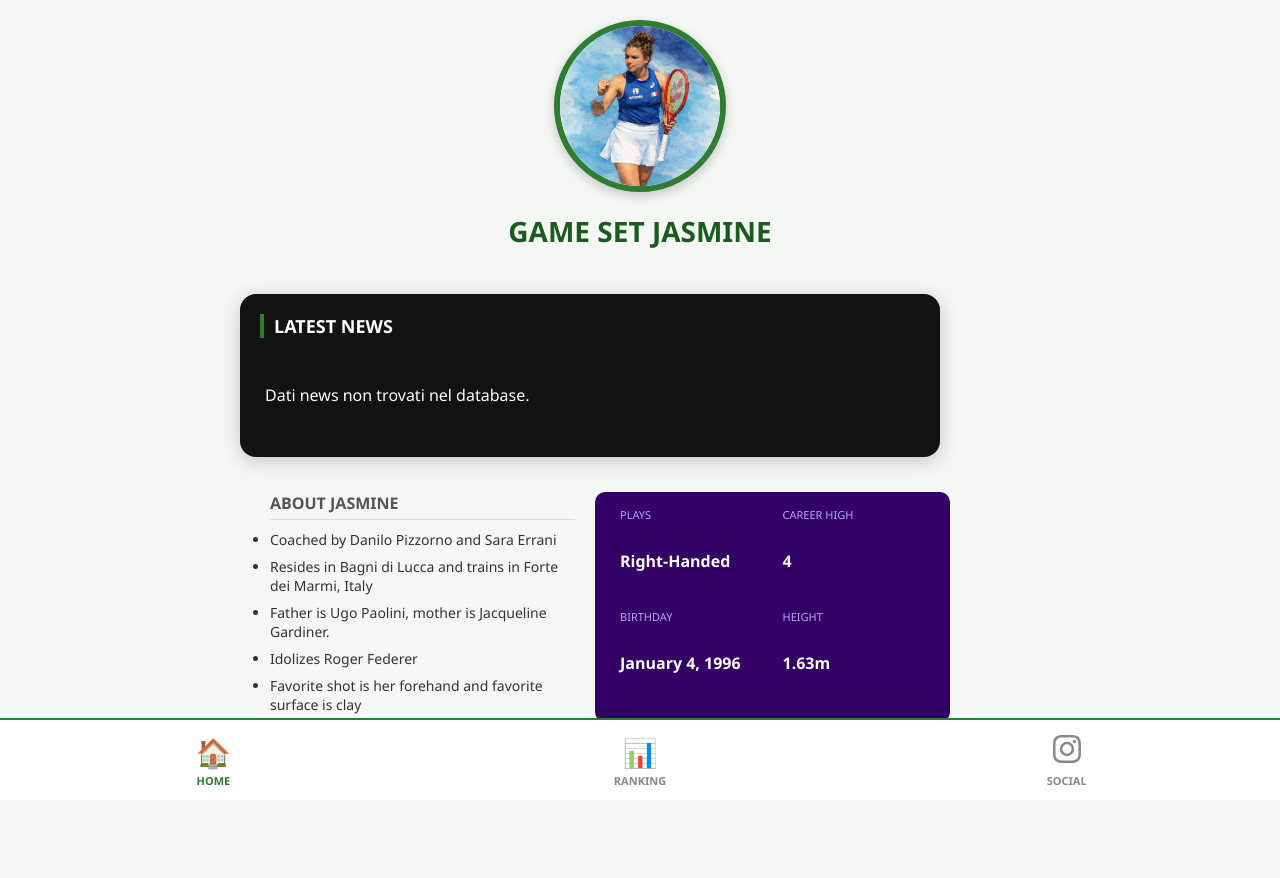
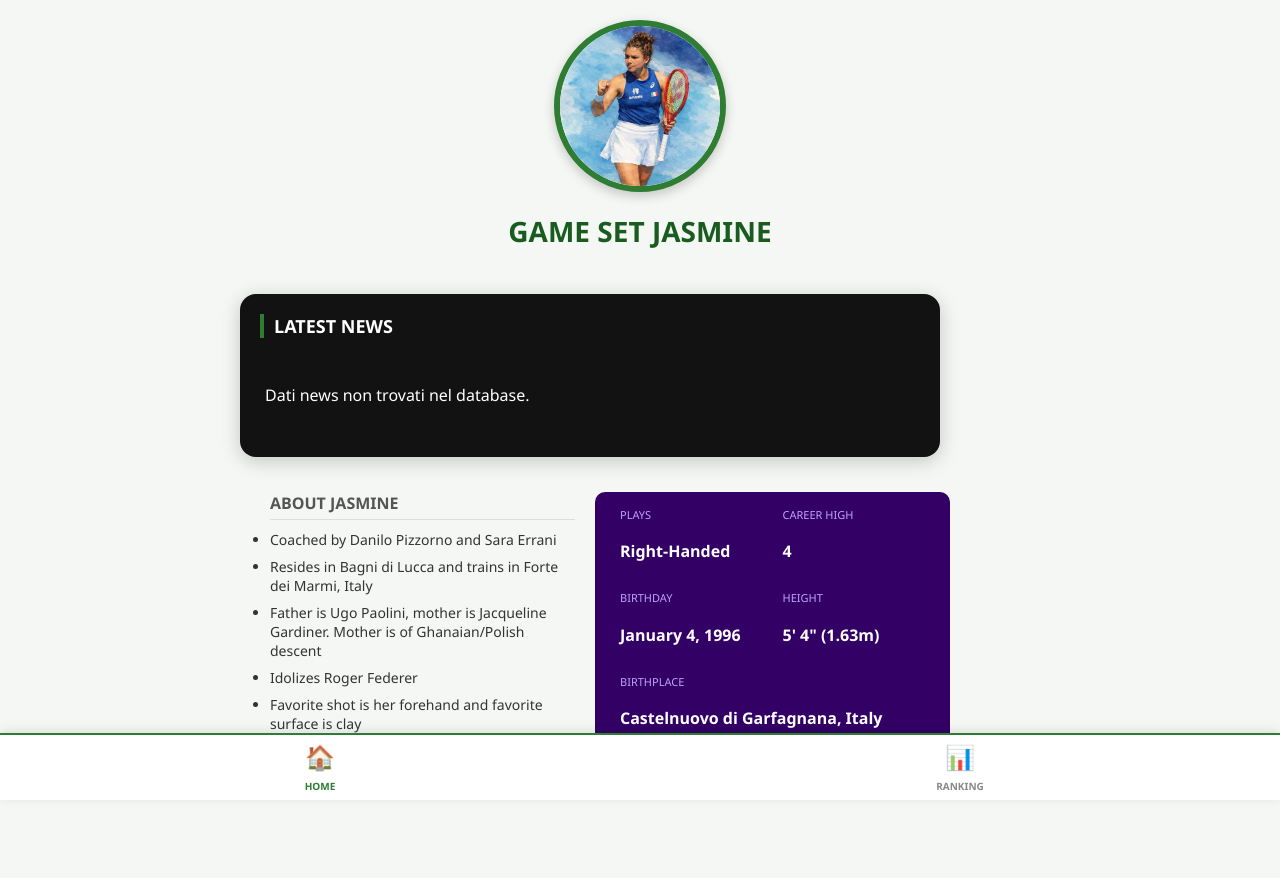
Before and after one commit to federai932/jasmine-live, a Flask app: page / in a window 1280 px wide. Before the commit the page ends 785 px from the top, so only its background shows below. Run offline with Flask 3, Linux system fonts and the light colour scheme; data that the repository does not hold is empty.

Commit message:
index.html

```diff
--- a/templates/index.html
+++ b/templates/index.html
@@ -2,11 +2,11 @@
 <html lang="it">
 <head>
     <meta charset="UTF-8">
-    <meta name="viewport" content="width=device-width, initial-scale=1.0, maximum-scale=1.0, user-scalable=no">
-    <title>Game Set Jasmine | App</title>
+    <meta name="viewport" content="width=device-width, initial-scale=1.0">
+    <title>Game Set Jasmine | Live Ranking</title>
     <style>
-        /* --- IL TUO STILE ORIGINALE (BIO, NEWS, TABELLE) - IDENTICO --- */
-        body { font-family: 'Segoe UI', Arial, sans-serif; background-color: #f4f7f4; display: flex; flex-direction: column; align-items: center; padding: 20px; margin: 0; padding-bottom: 100px; }
+        /* --- IL TUO STILE ORIGINALE (COPIATO INTEGRALMENTE) --- */
+        body { font-family: 'Segoe UI', Arial, sans-serif; background-color: #f4f7f4; display: flex; flex-direction: column; align-items: center; padding: 20px; margin: 0; padding-bottom: 80px; }
         h1 { color: #1a5c20; text-transform: uppercase; margin-top: 10px; font-size: 28px; }
         .image-container { width: 160px; height: 160px; border-radius: 50%; border: 6px solid #2e7d32; overflow: hidden; display: flex; justify-content: center; align-items: center; background-color: white; box-shadow: 0 4px 12px rgba(0,0,0,0.2); margin-bottom: 10px; }
         .image-container img { width: 100%; height: 100%; object-fit: cover; object-position: center 10%; transform: scale(1.1); }
@@ -14,6 +14,15 @@
         .news-wrapper h2 { font-size: 18px; margin-top: 0; margin-bottom: 15px; border-left: 4px solid #2e7d32; padding-left: 10px; text-transform: uppercase; }
         .news-scroll-container { display: flex; overflow-x: auto; padding: 15px 5px; gap: 15px; }
         .news-item { background: #1e1e1e; padding: 10px; border-radius: 10px; text-decoration: none; color: white; display: flex; border: 1px solid #333; overflow: hidden; transition: all 0.3s cubic-bezier(0.175, 0.885, 0.32, 1.275); flex: 0 0 280px; height: 100px; position: relative; }
+        .news-item:hover { background: #252525; border-color: #2e7d32; transform: translateY(-10px) scale(1.02); box-shadow: 0 10px 20px rgba(0,0,0,0.5); }
+        .news-source { font-size: 11px; color: #a2cfa5; font-weight: bold; text-transform: uppercase; margin-bottom: 4px; display: block; }
+        .news-title { font-size: 14px; font-weight: 600; margin: 0; line-height: 1.3; color: #8ab4f8; display: -webkit-box; -webkit-line-clamp: 2; -webkit-box-orient: vertical; overflow: hidden; }
+        .news-image-container { width: 90px; height: 80px; border-radius: 4px; overflow: hidden; margin-left: 10px; flex-shrink: 0; order: 2; }
+        .news-image-container img { width: 100%; height: 100%; object-fit: cover; }
+        .news-content { flex-grow: 1; min-width: 0; order: 1; display: flex; flex-direction: column; justify-content: space-between; }
+        .news-time { font-size: 10px; color: #666; display: block; margin-top: 4px; }
+        .news-scroll-container::-webkit-scrollbar { height: 6px; }
+        .news-scroll-container::-webkit-scrollbar-thumb { background: #2e7d32; border-radius: 10px; }
         .biography-section { width: 100%; max-width: 700px; margin-top: 35px; margin-bottom: 30px; display: flex; flex-wrap: wrap; justify-content: center; gap: 20px; padding: 0 10px; }
         .bio-list { flex: 1; min-width: 300px; list-style: disc; text-align: left; padding-left: 20px; margin: 0; }
         .bio-list li { margin-bottom: 8px; color: #333; font-size: 14px; }
@@ -24,61 +33,85 @@
         .ranking-wrapper { width: 100%; max-width: 1000px; display: flex; justify-content: center; gap: 20px; flex-wrap: wrap; }
         .ranking-card { flex: 1; min-width: 400px; background: white; border-radius: 15px; border: 3px solid #2e7d32; overflow: hidden; box-shadow: 0 10px 25px rgba(0,0,0,0.1); margin-bottom: 20px; }
         .table-title { font-size: 16px; font-weight: bold; color: #1a5c20; padding: 15px; background-color: #e8f5e9; text-align: center; border-bottom: 1px solid #ddd; }
-        .table-scroll { max-height: 195px; overflow-y: auto; }
+        .table-scroll { max-height: 195px; overflow-y: auto; scrollbar-width: thin; }
+        table { width: 100%; border-collapse: collapse; }
+        th, td { padding: 12px; text-align: center !important; border-bottom: 1px solid #eee; font-size: 14px; }
+        thead th { position: sticky; top: 0; background-color: #2e7d32; color: white; z-index: 10; }
+        tbody tr:nth-child(even) { background-color: #f9f9f9; }
+        .footer-tag { font-size: 11px; color: #888; margin-top: 15px; text-align: center; width: 100%; margin-bottom: 20px;}
 
-        /* --- NAVBAR SOTTO --- */
-        .bottom-nav { position: fixed; bottom: 0; left: 0; width: 100%; height: 80px; background: white; display: flex; justify-content: space-around; align-items: center; border-top: 2px solid #2e7d32; z-index: 9999; }
-        .nav-item { text-align: center; text-decoration: none; color: #888; flex: 1; display: flex; flex-direction: column; align-items: center; }
+        /* --- STILE BARRA DI NAVIGAZIONE (NUOVA) --- */
+        .bottom-nav {
+            position: fixed;
+            bottom: 0;
+            left: 0;
+            width: 100%;
+            height: 65px;
+            background-color: white;
+            display: flex;
+            justify-content: space-around;
+            align-items: center;
+            border-top: 2px solid #2e7d32;
+            box-shadow: 0 -2px 10px rgba(0,0,0,0.1);
+            z-index: 999;
+        }
+        .nav-item {
+            text-align: center;
+            text-decoration: none;
+            color: #888;
+            flex: 1;
+        }
         .nav-item.active { color: #2e7d32; }
-        .nav-icon { font-size: 28px; margin-bottom: 2px; }
-        .nav-text { font-size: 11px; font-weight: 800; text-transform: uppercase; }
+        .nav-icon { font-size: 24px; display: block; }
+        .nav-text { font-size: 10px; font-weight: bold; text-transform: uppercase; }
 
-        /* Stile specifico per Logo Instagram SVG */
-        .insta-logo { width: 28px; height: 28px; transition: transform 0.2s; }
-        .nav-item.active .insta-logo { filter: none; } /* Puoi personalizzare il colore se attivo */
-
+        /* Gestore Visibilità Sezioni */
         .page-content { display: none; width: 100%; max-width: 800px; }
         .page-content.active { display: block; }
-
-        /* Social Page */
-        .social-card { background: white; padding: 20px; border-radius: 20px; border: 3px solid #E1306C; text-align: center; margin: 10px; box-shadow: 0 4px 15px rgba(0,0,0,0.1); }
     </style>
 </head>
 <body>
 
-    <!-- SEZIONE HOME -->
-    <div id="home-view" class="page-content active">
+    <!-- SEZIONE HOME: NEWS E BIOGRAFIA (COME ORIGINALE) -->
+    <div id="home-page" class="page-content active">
         <div style="display: flex; flex-direction: column; align-items: center;">
             <div class="image-container">
                 <img src="{{ url_for('static', filename='jasmine_paolini.jpeg') }}" alt="Jasmine Paolini">
             </div>
             <h1>Game Set Jasmine</h1>
         </div>
+
         <div class="news-wrapper">
             <h2>Latest News</h2>
-            <div class="news-scroll-container"> {{ news_html | safe }} </div>
+            <div class="news-scroll-container">
+                {{ news_html | safe }}
+            </div>
         </div>
+
         <div class="biography-section">
             <ul class="bio-list">
                 <div class="bio-title">About Jasmine</div>
                 <li>Coached by Danilo Pizzorno and Sara Errani</li>
                 <li>Resides in Bagni di Lucca and trains in Forte dei Marmi, Italy</li>
-                <li>Father is Ugo Paolini, mother is Jacqueline Gardiner.</li>
+                <li>Father is Ugo Paolini, mother is Jacqueline Gardiner. Mother is of Ghanaian/Polish descent</li>
                 <li>Idolizes Roger Federer</li>
                 <li>Favorite shot is her forehand and favorite surface is clay</li>
+                <li>Speaks Italian, English and Polish</li>
             </ul>
             <div class="stats-box">
                 <div class="stat-label">PLAYS</div><div class="stat-label">CAREER HIGH</div>
                 <div class="stat-value">Right-Handed</div><div class="stat-value">4</div>
                 <div class="stat-label">BIRTHDAY</div><div class="stat-label">HEIGHT</div>
-                <div class="stat-value">January 4, 1996</div><div class="stat-value">1.63m</div>
+                <div class="stat-value">January 4, 1996</div><div class="stat-value">5' 4" (1.63m)</div>
+                <div class="stat-label">BIRTHPLACE</div>
+                <div class="stat-value" style="grid-column: span 2;">Castelnuovo di Garfagnana, Italy</div>
             </div>
         </div>
     </div>
 
-    <!-- SEZIONE RANKING -->
-    <div id="ranking-view" class="page-content">
-        <h1 style="text-align: center; margin-top: 20px;">Live Rankings</h1>
+    <!-- SEZIONE RANKING: TABELLE (SPOSTATE MA IDENTICHE) -->
+    <div id="ranking-page" class="page-content">
+        <h1 style="text-align: center;">WTA Live Ranking</h1>
         <div class="ranking-wrapper">
             <div class="ranking-card">
                 <div class="table-title">Classifica Singolare WTA (Top 10)</div>
@@ -89,62 +122,39 @@
                 <div class="table-scroll"> {{ tabella_doppio_html | safe }} </div>
             </div>
         </div>
+        <p class="footer-tag">Live Ranking WTA - Aggiornato 2026</p>
     </div>
 
-    <!-- SEZIONE SOCIAL -->
-    <div id="social-view" class="page-content">
-        <h1 style="text-align: center; margin-top: 20px;">Instagram Feed</h1>
-        <div class="social-card">
-            <h2 style="color: #E1306C; margin: 0;">@game_set_jasmine</h2>
-            <p style="font-size: 14px; color: #666; margin-bottom: 20px;">Segui i post e i reel ufficiali</p>
-
-            <div style="margin-bottom: 25px; border-radius: 15px; overflow: hidden;">
-                <blockquote class="instagram-media" data-instgrm-permalink="https://www.instagram.com" data-instgrm-version="14" style="width:100%; margin:0;"></blockquote>
-            </div>
-
-            <a href="https://www.instagram.com" target="_blank" style="background: linear-gradient(45deg, #f09433 0%, #e6683c 25%, #dc2743 50%, #cc2366 75%, #bc1888 100%); color: white; text-decoration: none; padding: 15px 30px; border-radius: 50px; font-weight: bold; display: inline-block;">APRI INSTAGRAM</a>
-        </div>
-    </div>
-
-    <!-- NAVBAR BASSA CON LOGO INSTAGRAM -->
+    <!-- BARRA DI NAVIGAZIONE IN BASSO -->
     <nav class="bottom-nav">
-        <a href="javascript:void(0)" class="nav-item active" id="btn-home" onclick="showTab('home')">
+        <a href="javascript:void(0)" class="nav-item active" id="nav-home" onclick="showTab('home')">
             <span class="nav-icon">🏠</span>
             <span class="nav-text">Home</span>
         </a>
-        <a href="javascript:void(0)" class="nav-item" id="btn-ranking" onclick="showTab('ranking')">
+        <a href="javascript:void(0)" class="nav-item" id="nav-ranking" onclick="showTab('ranking')">
             <span class="nav-icon">📊</span>
             <span class="nav-text">Ranking</span>
         </a>
-        <a href="javascript:void(0)" class="nav-item" id="btn-social" onclick="showTab('social')">
-            <span class="nav-icon">
-                <!-- SVG Logo Instagram Ufficiale -->
-                <svg class="insta-logo" viewBox="0 0 24 24" fill="none" xmlns="http://www.w3.org">
-                    <path d="M12 2.163c3.204 0 3.584.012 4.85.07 1.366.062 2.633.332 3.608 1.308.975.975 1.245 2.242 1.308 3.608.058 1.266.07 1.646.07 4.85s-.012 3.584-.07 4.85c-.063 1.366-.333 2.633-1.308 3.608-.975.975-2.242 1.245-3.608 1.308-1.266.058-1.646.07-4.85.07s-3.584-.012-4.85-.07c-1.366-.063-2.633-.333-3.608-1.308-.975-.975-1.245-2.242-1.308-3.608-.058-1.266-.07-1.646-.07-4.85s.012-3.584.07-4.85c.062-1.366.332-2.633 1.308-3.608.975-.975 2.242-1.245 3.608-1.308 1.266-.058 1.646-.07 4.85-.07zM12 0C8.741 0 8.333.014 7.053.072 2.695.272.273 2.69.073 7.052.014 8.333 0 8.741 0 12s.014 3.667.072 4.947c.2 4.353 2.612 6.777 6.973 6.977 1.28.058 1.688.072 4.955.072 3.267 0 3.675-.014 4.955-.072 4.354-.2 6.777-2.612 6.977-6.977.058-1.28.072-1.688.072-4.955s-.014-3.667-.072-4.947c-.2-4.353-2.612-6.777-6.973-6.977C15.667.014 15.259 0 12 0zm0 5.838a6.162 6.162 0 100 12.324 6.162 6.162 0 000-12.324zM12 16a4 4 0 110-8 4 4 0 010 8zm6.406-11.845a1.44 1.44 0 100 2.881 1.44 1.44 0 000-2.881z" fill="currentColor"/>
-                </svg>
-            </span>
-            <span class="nav-text">Social</span>
-        </a>
     </nav>
 
-    <script async src="//://www.instagram.com"></script>
     <script>
         function showTab(tabName) {
-            document.querySelectorAll('.page-content').forEach(el => el.classList.remove('active'));
-            document.querySelectorAll('.nav-item').forEach(el => el.classList.remove('active'));
-            document.getElementById(tabName + '-view').classList.add('active');
-            document.getElementById('btn-' + tabName).classList.add('active');
+            // Nascondi le pagine
+            document.getElementById('home-page').classList.remove('active');
+            document.getElementById('ranking-page').classList.remove('active');
+
+            // Togli il colore attivo dai pulsanti
+            document.getElementById('nav-home').classList.remove('active');
+            document.getElementById('nav-ranking').classList.remove('active');
+
+            // Mostra la pagina scelta e attiva il pulsante
+            document.getElementById(tabName + '-page').classList.add('active');
+            document.getElementById('nav-' + tabName).classList.add('active');
+
+            // Torna in alto alla pagina
             window.scrollTo(0,0);
-            if(tabName === 'social' && window.instgrm) { window.instgrm.Embeds.process(); }
         }
+    </script>
 
-        document.addEventListener('click', function(e) {
-            const link = e.target.closest('a');
-            if (link && link.href && !link.href.includes('javascript:void(0)') && !link.href.includes('instagram.com')) {
-                e.preventDefault();
-                window.open(link.href, '_blank');
-            }
-        });
-    </script>
 </body>
 </html>
```
